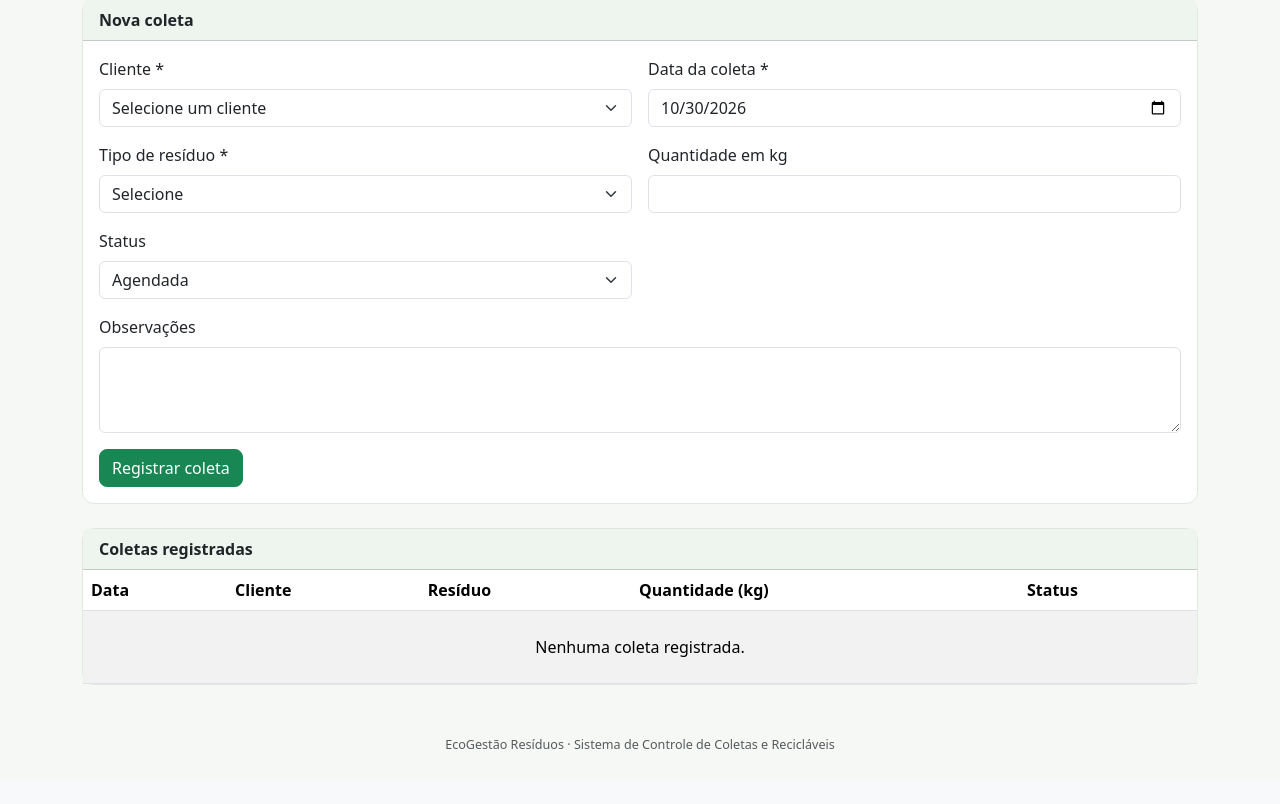
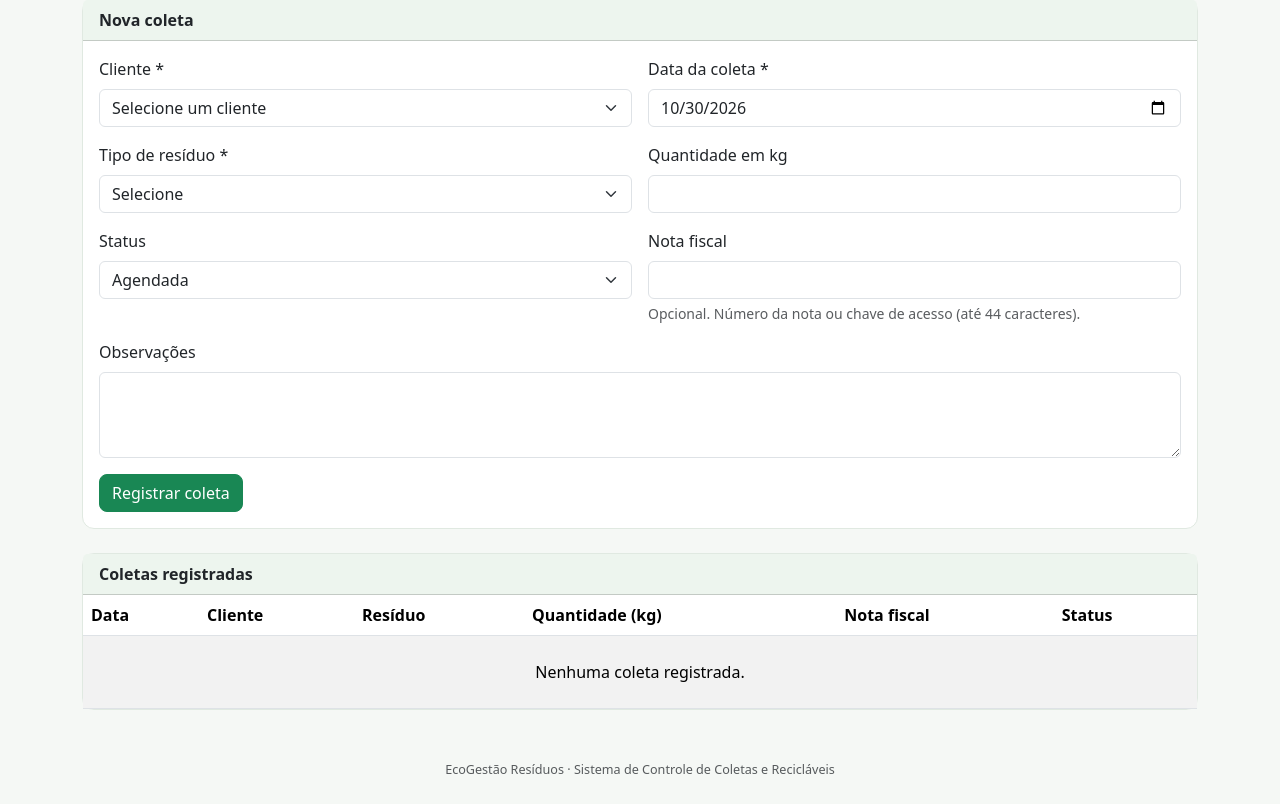
Before and after one commit to Wesbtereduardo/ecogestao-residuos, a Flask app: page /coletas in a window 1280 px wide. Shown: the part 216-1020 px from the top of the page. Before the commit the page ends 965 px from the top, so only its background shows below. Run offline with Flask 3, Linux system fonts and the light colour scheme; the visitor is signed in with stand-in values (Sample User, id 1); data that the repository does not hold is empty.

Commit message:
feat: campo de nota fiscal no registro de coletas e coluna no histórico

```diff
--- a/templates/coletas.html
+++ b/templates/coletas.html
@@ -38,7 +38,7 @@
                 </div>
                 <div class="col-md-6">
                     <label for="quantidade" class="form-label">Quantidade em kg</label>
-                    <input id="quantidade" name="quantidade" type="number" min="0.01" step="0.01" class="form-control">
+                    <input id="quantidade" name="quantidade" type="number" min="0" step="0.01" class="form-control">
                 </div>
                 <div class="col-md-6">
                     <label for="status" class="form-label">Status</label>
@@ -47,6 +47,11 @@
                         <option>Concluída</option>
                         <option>Cancelada</option>
                     </select>
+                </div>
+                <div class="col-md-6">
+                    <label for="nota_fiscal" class="form-label">Nota fiscal</label>
+                    <input id="nota_fiscal" name="nota_fiscal" type="text" maxlength="44" class="form-control" aria-describedby="ajuda-nota-fiscal" autocomplete="off">
+                    <div id="ajuda-nota-fiscal" class="form-text">Opcional. Número da nota ou chave de acesso (até 44 caracteres).</div>
                 </div>
                 <div class="col-12">
                     <label for="observacoes" class="form-label">Observações</label>
@@ -62,7 +67,7 @@
     <div class="card-header">Coletas registradas</div>
     <div class="table-responsive">
         <table class="table table-striped mb-0">
-            <thead><tr><th>Data</th><th>Cliente</th><th>Resíduo</th><th>Quantidade (kg)</th><th>Status</th></tr></thead>
+            <thead><tr><th>Data</th><th>Cliente</th><th>Resíduo</th><th>Quantidade (kg)</th><th>Nota fiscal</th><th>Status</th></tr></thead>
             <tbody>
             {% for coleta in coletas %}
                 <tr>
@@ -70,10 +75,11 @@
                     <td>{{ coleta.cliente_nome }}</td>
                     <td>{{ coleta.tipo_residuo }}</td>
                     <td>{{ coleta.quantidade if coleta.quantidade is not none else '-' }}</td>
+                    <td>{{ coleta.nota_fiscal or '-' }}</td>
                     <td>{{ coleta.status }}</td>
                 </tr>
             {% else %}
-                <tr><td colspan="5" class="text-center py-4">Nenhuma coleta registrada.</td></tr>
+                <tr><td colspan="6" class="text-center py-4">Nenhuma coleta registrada.</td></tr>
             {% endfor %}
             </tbody>
         </table>
--- a/templates/historico.html
+++ b/templates/historico.html
@@ -22,7 +22,7 @@
 <div class="card">
     <div class="table-responsive">
         <table class="table table-striped mb-0">
-            <thead><tr><th>Data</th><th>Cliente</th><th>Resíduo</th><th>Quantidade (kg)</th><th>Status</th><th>Observações</th></tr></thead>
+            <thead><tr><th>Data</th><th>Cliente</th><th>Resíduo</th><th>Quantidade (kg)</th><th>Nota fiscal</th><th>Status</th><th>Observações</th></tr></thead>
             <tbody>
             {% for coleta in coletas %}
                 <tr>
@@ -30,11 +30,12 @@
                     <td>{{ coleta.cliente_nome }}</td>
                     <td>{{ coleta.tipo_residuo }}</td>
                     <td>{{ coleta.quantidade if coleta.quantidade is not none else '-' }}</td>
+                    <td>{{ coleta.nota_fiscal or '-' }}</td>
                     <td>{{ coleta.status }}</td>
                     <td>{{ coleta.observacoes or '-' }}</td>
                 </tr>
             {% else %}
-                <tr><td colspan="6" class="text-center py-4">Nenhum registro encontrado.</td></tr>
+                <tr><td colspan="7" class="text-center py-4">Nenhum registro encontrado.</td></tr>
             {% endfor %}
             </tbody>
         </table>
```
